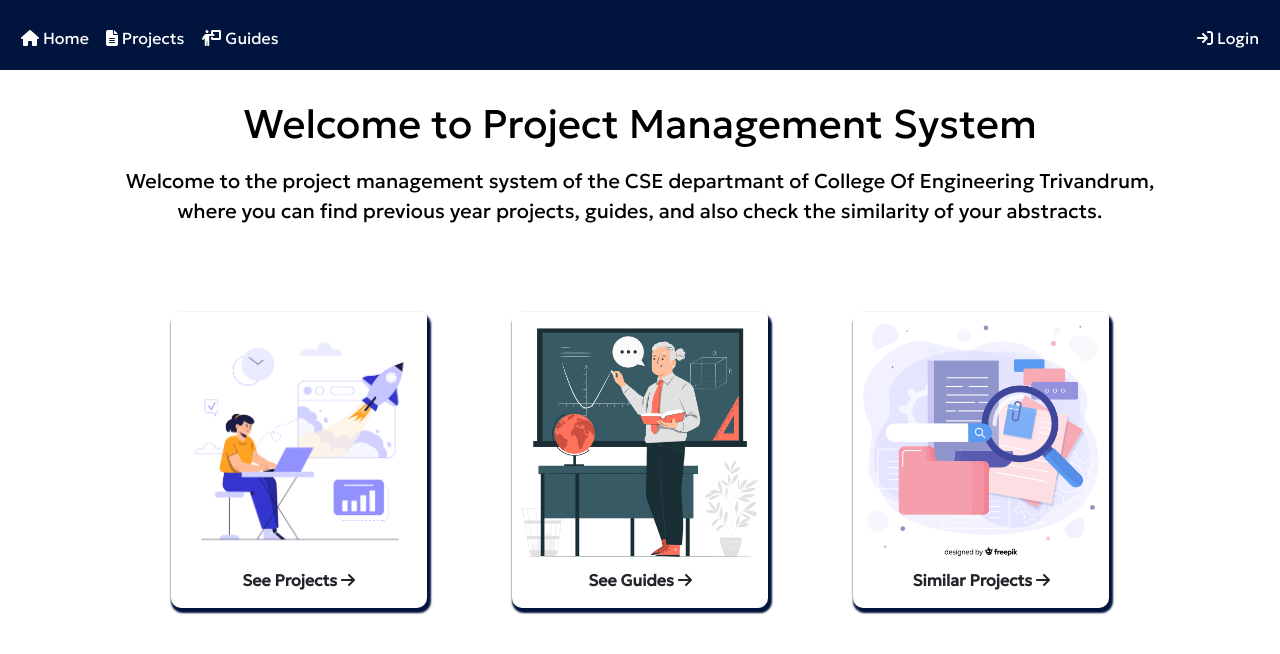
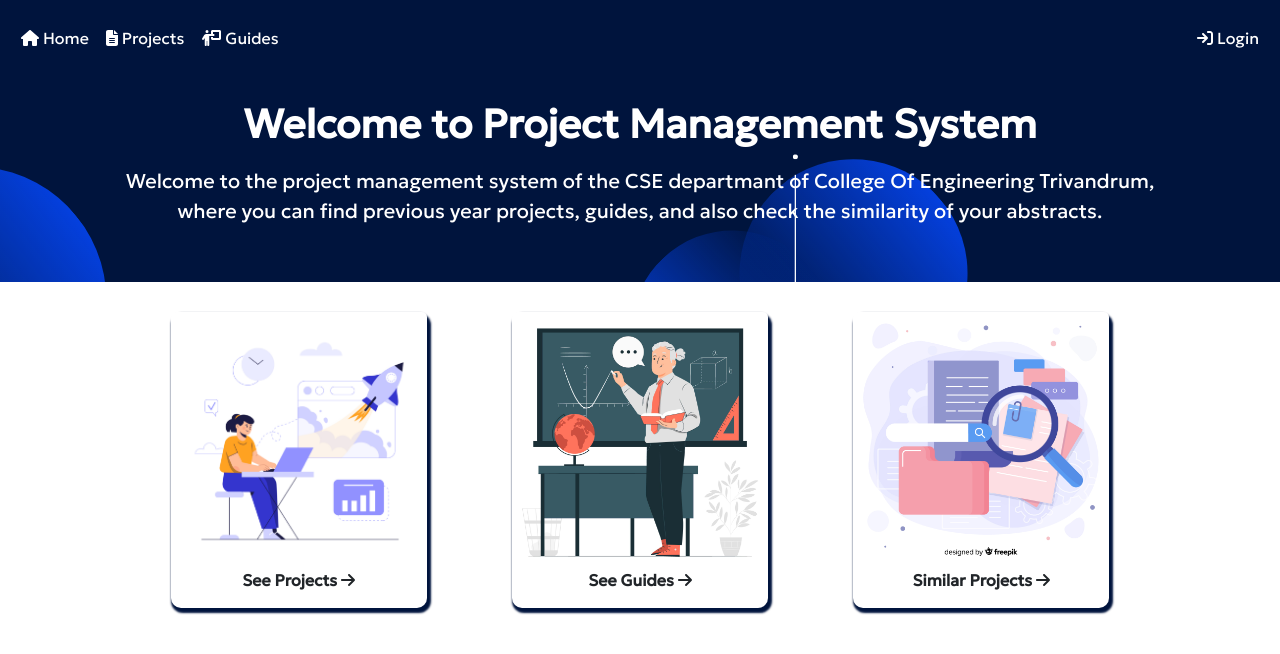
Before and after one commit to Investment-Analysis-Project/mini-project-project-manager-cet, a React (Create React App) app in the folder client/: page / in a window 1280 px wide. Shown: the top 654 px of the page. Built offline with nearby package versions, Linux system fonts and the light colour scheme.

Commit message:
Display Changed

```diff
--- a/client/src/components/guidefilter/guidefilter.css
+++ b/client/src/components/guidefilter/guidefilter.css
@@ -1,9 +1,11 @@
 .headercontainer{
     display: flex;
     flex-direction: column;
-    justify-content: center;
     align-items: center;
-    margin-top: 50px;
+    background: url('./bg4.png');
+    color: white;
+    margin-top: 0px;
+    padding: 20px;
 }
 
 .headercontainer h1{
--- a/client/src/pages/home/home.css
+++ b/client/src/pages/home/home.css
@@ -10,16 +10,18 @@
     display: flex;
     flex-direction: column;
     padding: 10px;
+    background: url('./bg4.png');
 }
 
 .homeintro h1{
     text-align: center;
-    color: #000000;
+    color: white;
     padding-top: 20px;
+    font-weight: 800;
 }
 
 .homeintro p{
-    color: #000000;
+    color: white;;
     font-size: 20px;
     padding: 10px;
     text-align: center;
```
Also changed, not shown: client/src/components/guidefilter/bg4.png (added), client/src/pages/home/bg4.png (added).
